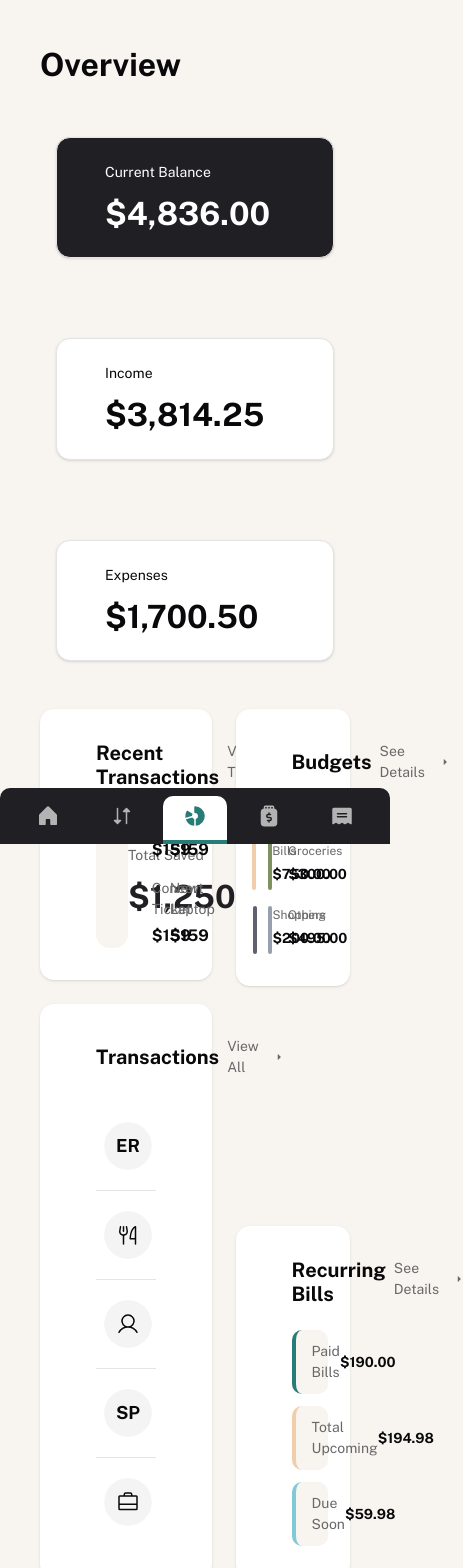
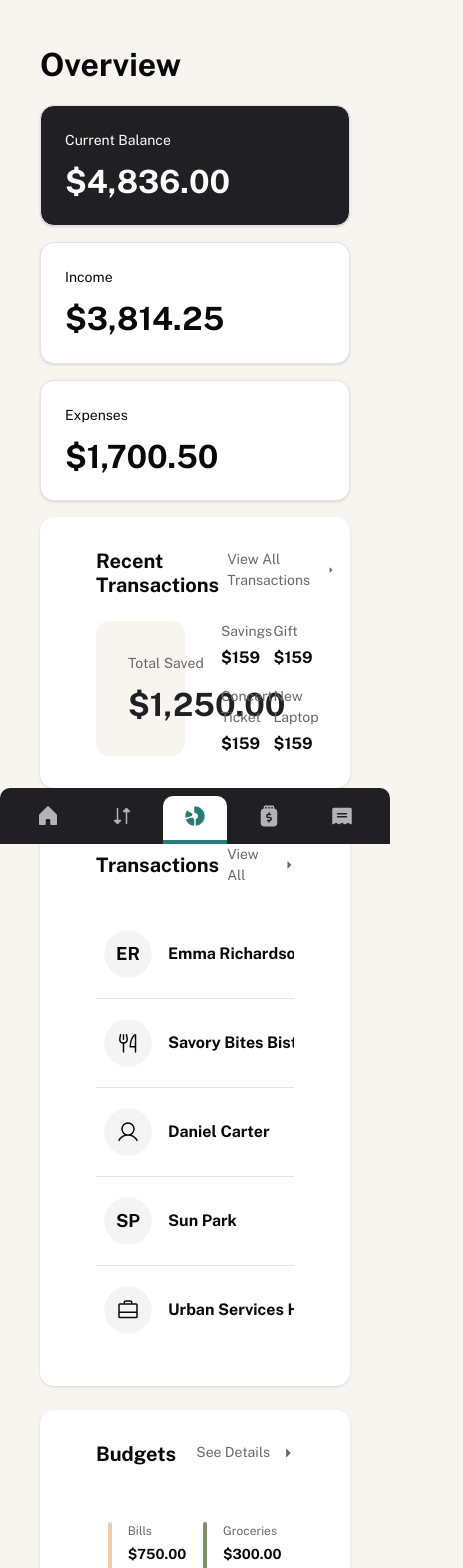
Before and after one commit to Aldi-H/personal-finance, a Next.js app: page /overview in a window 390 px wide. Shown: the top 1568 px of the page, 463 px wide, since content can reach past the window. Built offline with nearby package versions, Linux system fonts and the light colour scheme.

Commit message:
feat: enhance layout and styling for Dashboard and Budget components and also enhance for responsiveness to tablet screen

```diff
--- a/src/app/(dashboard)/layout.tsx
+++ b/src/app/(dashboard)/layout.tsx
@@ -12,7 +12,7 @@ const DashboardLayout = ({ children }: { children: React.ReactNode }) => {
       <PfSidebar />
       <PfBottomNav navItems={mobileNav} />
       <SidebarInset>
-        <div className="m-10">{children}</div>
+        <div className="m-10 md:pb-10 xl:pb-0">{children}</div>
       </SidebarInset>
     </SidebarProvider>
   );
--- a/src/app/(dashboard)/overview/page.tsx
+++ b/src/app/(dashboard)/overview/page.tsx
@@ -62,7 +62,7 @@ const PageOverview = () => {
       <div className="flex flex-1 flex-col">
         <div className="@container/main flex flex-1 flex-col gap-2">
           <div className="flex flex-col gap-4 py-4 md:gap-6 md:py-6">
-            <div className="grid grid-cols-1 gap-4 px-4 lg:px-6 @xl/main:grid-cols-3 @5xl/main:grid-cols-3 dark:*:data-[slot=card]:bg-card">
+            <div className="grid grid-cols-1 gap-4 @xl/main:grid-cols-3 @5xl/main:grid-cols-3 dark:*:data-[slot=card]:bg-card">
               <PfSectionCard
                 isActive={true}
                 sectionCardTitle="Current Balance"
@@ -78,7 +78,7 @@ const PageOverview = () => {
               />
             </div>
             <div>
-              <div className="grid min-h-[calc(100vh-200px)] grid-cols-[3fr_2fr] gap-6">
+              <div className="grid min-h-[calc(100vh-200px)] gap-6 @5xl:grid-cols-[3fr_2fr]">
                 <div className="flex flex-col gap-6">
                   <PfPotsCard />
                   <div className="flex-1">
--- a/src/components/pf-components/pf-cards/pf-budgets-card/pf-budgets-card.tsx
+++ b/src/components/pf-components/pf-cards/pf-budgets-card/pf-budgets-card.tsx
@@ -15,8 +15,8 @@ const PfBudgetsCard = () => {
         <PfCardAction pfActionText="See Details" icon={CaretRightIcon} />
       }
     >
-      <div className="flex flex-col xl:grid xl:grid-cols-3">
-        <div className="xl:col-span-2">
+      <div className="flex flex-col items-center gap-x-4 md:grid md:grid-cols-3">
+        <div className="md:col-span-2">
           <PfBudgetsChartPie
             total={budgets().total}
             limit={2000}
@@ -24,11 +24,11 @@ const PfBudgetsCard = () => {
             chartConfig={budgets().chartConfig}
           />
         </div>
-        <div className="mt-8 grid grid-cols-2 items-center gap-4 xl:mt-0 xl:grid-cols-1 xl:gap-y-0">
+        <div className="mt-8 grid auto-rows-min grid-cols-2 gap-4 md:mt-0 md:grid-cols-1 md:gap-y-6">
           {budgets().processedData.map((item) => (
             <div
               key={item.id}
-              className="flex items-start justify-center gap-4"
+              className="flex items-start gap-4 xl:justify-center"
             >
               <div
                 style={{ backgroundColor: item.color }}
--- a/src/components/pf-components/pf-cards/pf-section-card/pf-section-card.tsx
+++ b/src/components/pf-components/pf-cards/pf-section-card/pf-section-card.tsx
@@ -19,10 +19,10 @@ const PfSectionCard = ({
   isActive,
 }: PfSectionCardProps) => {
   return (
-    <div className="my-8">
+    <div className="">
       <Card
         className={cn(
-          "@container/card p-6",
+          "@container/card @5xl:p-6",
           isActive && "bg-shadow-grey text-white",
         )}
       >
```
